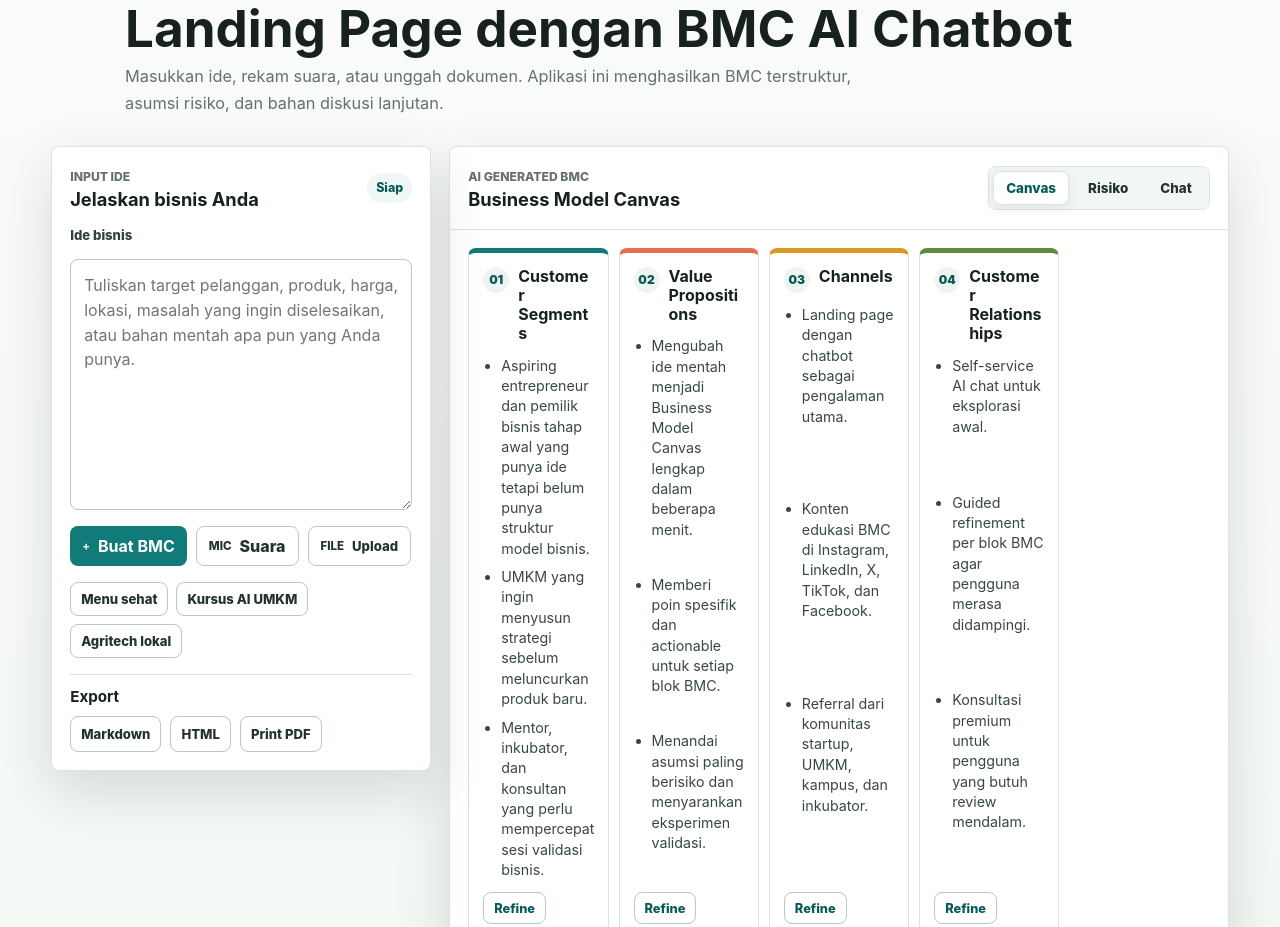
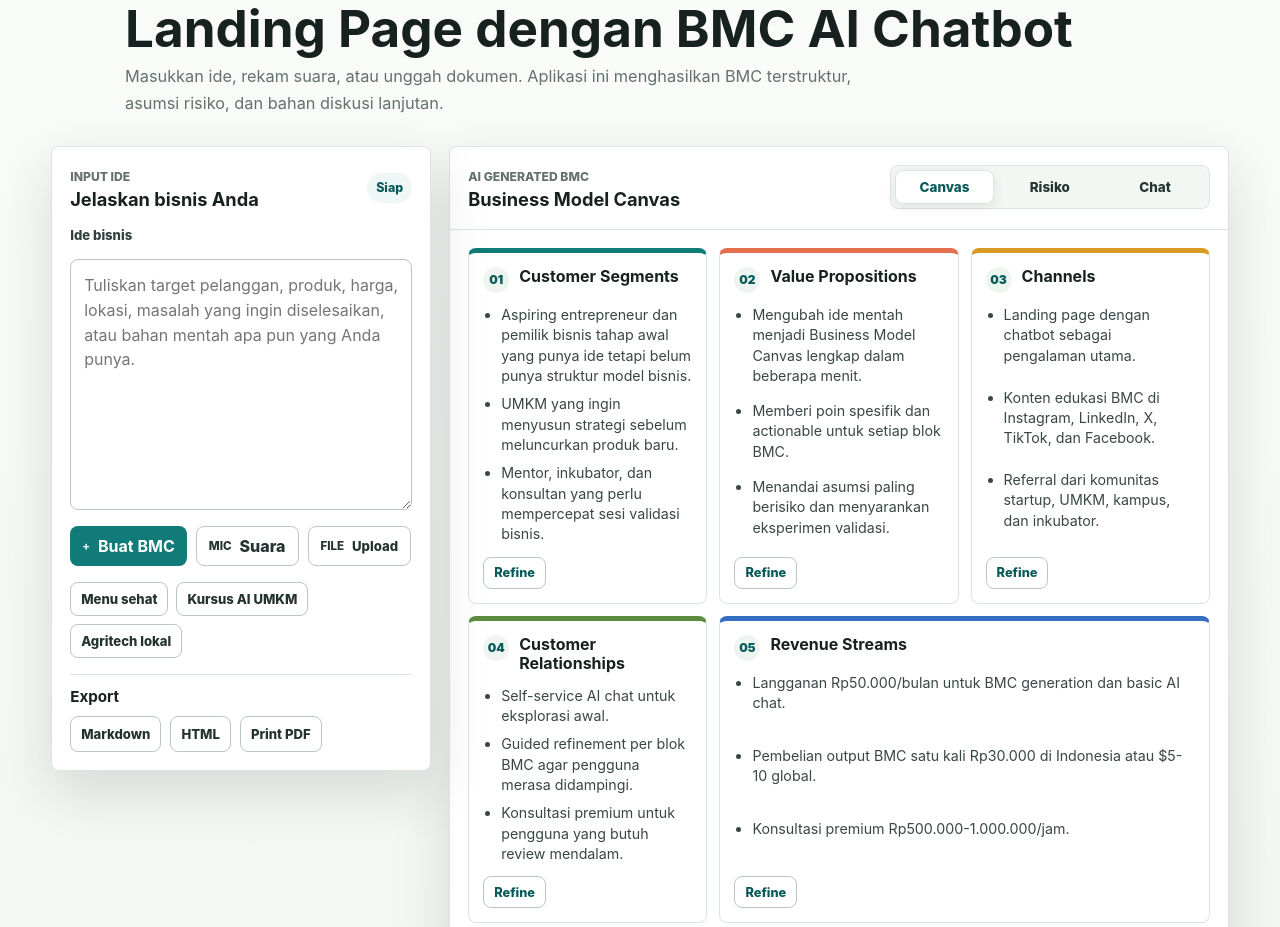
Before and after one commit to sultanbantam/bmc, a plain HTML site: page index.html in a window 1280 px wide. Shown: the part 934-1861 px from the top of the page. Drawn offline with Linux system fonts and the light colour scheme.

Commit message:
Improve BMC canvas readability

```diff
--- a/styles.css
+++ b/styles.css
@@ -212,7 +212,7 @@ h2,
 h3,
 h4,
 p {
-  overflow-wrap: anywhere;
+  overflow-wrap: break-word;
 }
 
 h1 {
@@ -555,14 +555,21 @@ input:focus {
 }
 
 .canvas-toolbar {
+  align-items: flex-start;
   padding: 18px;
   border-bottom: 1px solid var(--line);
 }
 
+.canvas-toolbar > div:first-child {
+  min-width: 0;
+}
+
 .view-tabs {
-  display: inline-flex;
-  flex-wrap: wrap;
+  display: grid;
+  grid-template-columns: repeat(3, minmax(0, 1fr));
+  flex: 0 0 min(320px, 100%);
   gap: 6px;
+  width: min(320px, 100%);
   padding: 4px;
   border: 1px solid var(--line);
   border-radius: var(--radius);
@@ -575,6 +582,7 @@ input:focus {
   background: transparent;
   padding: 0 12px;
   font-size: 0.84rem;
+  white-space: nowrap;
 }
 
 .tab-button.active {
@@ -595,9 +603,9 @@ input:focus {
 
 .bmc-grid {
   display: grid;
-  grid-template-columns: repeat(5, minmax(0, 1fr));
-  grid-template-rows: repeat(2, minmax(220px, auto));
-  gap: 10px;
+  grid-template-columns: repeat(3, minmax(220px, 1fr));
+  grid-auto-rows: minmax(230px, auto);
+  gap: 12px;
 }
 
 .bmc-block {
@@ -633,9 +641,10 @@ input:focus {
 }
 
 .block-head {
-  display: flex;
-  align-items: flex-start;
-  gap: 9px;
+  display: grid;
+  grid-template-columns: 26px minmax(0, 1fr);
+  align-items: start;
+  gap: 10px;
 }
 
 .block-index {
@@ -654,7 +663,11 @@ input:focus {
 .bmc-block h4 {
   margin: 0;
   font-size: 1rem;
-  line-height: 1.2;
+  line-height: 1.22;
+  overflow-wrap: normal;
+  word-break: normal;
+  hyphens: manual;
+  text-wrap: balance;
 }
 
 .bmc-block ul {
@@ -995,7 +1008,7 @@ input:focus {
 
 @media (max-width: 1180px) {
   .bmc-grid {
-    grid-template-columns: repeat(3, minmax(0, 1fr));
+    grid-template-columns: repeat(2, minmax(220px, 1fr));
   }
 
   .bmc-block.wide {
```
